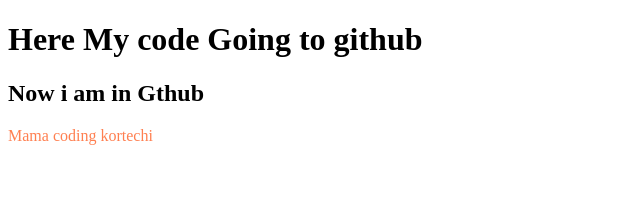
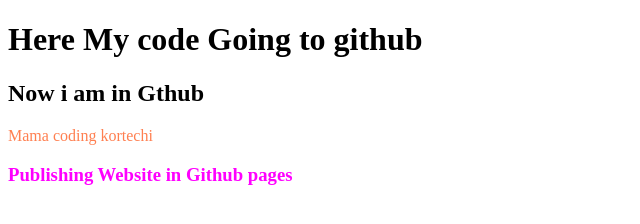
Before and after one commit to sakibur123/my-second-repo, a plain HTML site: page index.html in a window 1280 px wide. Shown: the whole page, without its empty margins (0-640 px from the left). Drawn offline with Linux system fonts and the light colour scheme.

Commit message:
color added

```diff
--- a/index.html
+++ b/index.html
@@ -8,9 +8,9 @@
     <link rel="stylesheet" href="style.css">
 </head>
 <body>
-   <h1>Here My code Going to github </h1>
-   <h2>Now i am in Gthub</h2>
-   <p>Mama coding kortechi</p>
-
+    <h1>Here My code Going to github </h1>
+    <h2>Now i am in Gthub</h2>
+    <p>Mama coding kortechi</p>
+    <h3>Publishing Website in Github pages </h3>
 </body>
 </html>
--- a/style.css
+++ b/style.css
@@ -1,3 +1,6 @@
 p{
     color: coral;
 }
+h3{
+    color: fuchsia;
+}
```
